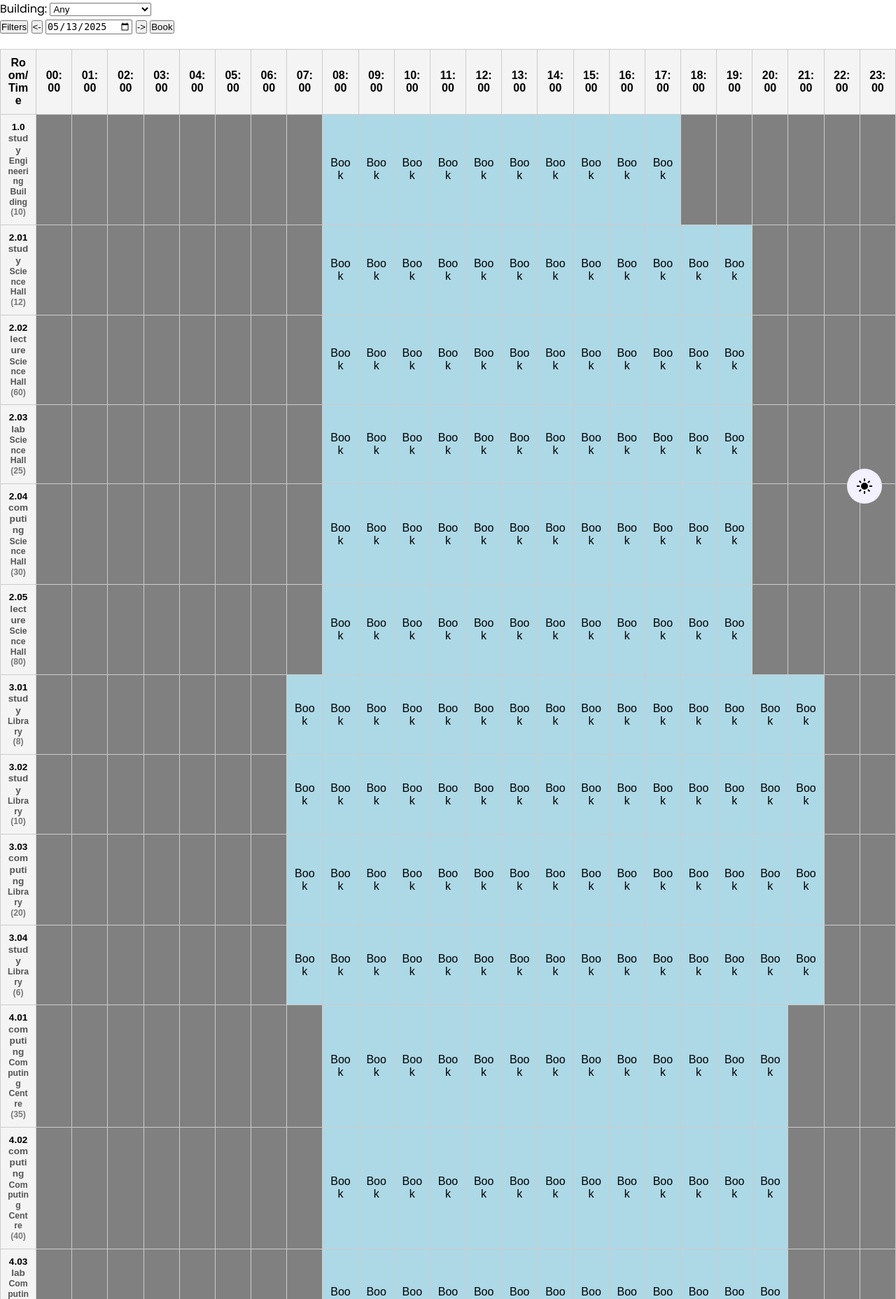
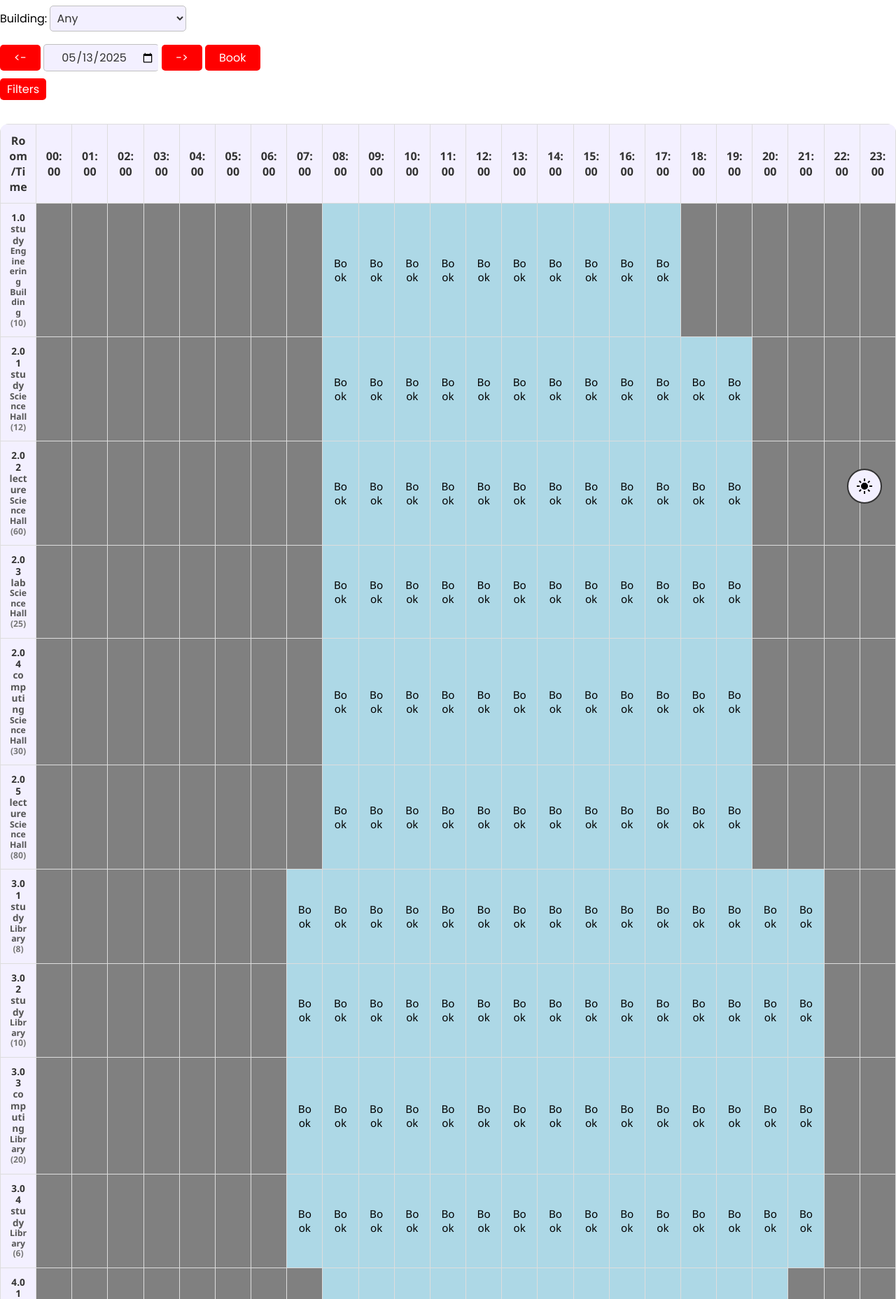
Before and after one commit to uopSETAPTeam3b/BookingApp, a FastAPI app: template template/book.html in a window 1280 px wide. Shown: the part 60-1917 px from the top of the page at 70% size. Run offline with FastAPI, Linux system fonts and the light colour scheme; the template is opened without the code that fills it, so the values that code supplies are empty; data comes from the database, SQL or seed files in the repository.

Commit message:
book.css finished

```diff
--- a/static/book.css
+++ b/static/book.css
@@ -1,49 +1,186 @@
+/* Filter Section */
+#filter {
+    background-color: var(--background-color);
+    color: var(--text-color);
+    padding: 24px;
+    margin-top: 0px;
+    box-shadow: 0 6px 20px rgba(0, 0, 0, 0.08);
+    display: grid;
+    grid-template-columns: repeat(auto-fit, minmax(250px, 1fr));
+    gap: 24px;
+    max-height: 1000px;
+    opacity: 1;
+    transform: scaleY(1);
+    transform-origin: top;
+    transition: max-height 0.4s ease, opacity 0.4s ease, transform 0.4s ease;
+    overflow: hidden;
+}
+
+#filter.hidden {
+    max-height: 0;
+    opacity: 0;
+    transform: scaleY(0.95);
+    pointer-events: none;
+}
+
+#filter label {
+    font-weight: 600;
+    margin-bottom: 8px;
+    font-size: 1rem;
+    display: block;
+}
+
+#filter select,
+#filter input[type="range"] {
+    width: 100%;
+    padding: 10px 12px;
+    border-radius: 12px;
+    border: 1px solid var(--color-1);
+    background-color: var(--input-color);
+    color: var(--text-color);
+    font-size: 1rem;
+    transition: border-color 0.2s ease, background-color 0.2s ease;
+}
+
+#filter select:focus,
+#filter input[type="range"]:focus {
+    outline: none;
+    border-color: var(--accent-color);
+}
+
+#filter span {
+    margin-top: 6px;
+    display: block;
+    font-size: 0.85rem;
+    color: var(--text-color);
+}
+
+/* Booking Table */
 #bookings-table {
     width: 100%;
     border-collapse: collapse;
-    font-family: Arial, sans-serif;
-    margin-top: 20px;
+    font-family: 'Segoe UI', Tahoma, Geneva, Verdana, sans-serif;
+    margin-top: 24px;
     table-layout: fixed;
+    border-radius: 12px;
+    overflow: hidden;
 }
 
 #bookings-table th,
 #bookings-table td {
-    border: 1px solid #ccc;
-    padding: 10px;
+    border: 1px solid #ddd;
+    padding: 12px;
     text-align: center;
     word-wrap: break-word;
+    transition: background-color 0.2s ease;
 }
 
 #bookings-table th {
-    background-color: #f4f4f4;
-    font-weight: bold;
+    background-color: var(--input-color);
+    font-weight: 600;
+    font-size: 1rem;
+    color: var(--text-color);
 }
 
 #bookings-table td {
+    font-size: 0.95rem;
     cursor: pointer;
-    transition: background-color 0.2s;
 }
 
 #bookings-table td:hover {
-    filter: brightness(0.95);
+    background-color: rgba(0, 0, 0, 0.05);
 }
+
 #bookings-table td.unusable {
-    color: #888;
+    color: #aaa;
     font-style: italic;
+    cursor: not-allowed;
 }
 
 #bookings-table td.booked {
-    background-color: #d3d3d3 !important;
+    background-color: #e0e0e0 !important;
     cursor: not-allowed;
 }
 
 #bookings-table td.available {
-    background-color: #90ee90;
+    background-color: #b3f7b3;
 }
 
 #bookings-table td.selected {
-    background-color: rgb(231, 101, 101) !important;
+    background-color: #e76161 !important;
+    color: white;
 }
+
+/* Common Input Styles */
+#buildingSelect,
+#date {
+    padding: 5px 5px;
+    border-radius: 5px;
+    border: 1px solid var(--color-1);
+    background-color: var(--input-color);
+    color: var(--text-color);
+    font-size: 1rem;
+    font-family: inherit;
+    margin: 8px 0px 10px 0;
+    transition: border-color 0.3s ease, background-color 0.3s ease;
+}
+
+#buildingSelect:focus,
+#date:focus {
+    outline: none;
+    border-color: var(--accent-color);
+}
+
+#date {
+    text-align: center;
+    min-width: 130px;
+    border-right: 1px solid var(--background-color);
+}
+
+#date::-webkit-calendar-picker-indicator {
+    filter: invert(1);
+    cursor: pointer;
+}
+
+/* Shared Button Styles */
+#expand-filter,
+#pre,
+#next,
+#book {
+    display: inline-block;
+    padding: 6px 20px;
+    font-size: 1rem;
+    font-family: inherit;
+    background-color: var(--accent-color);
+    color: white;
+    border: none;
+    cursor: pointer;
+    transition: background-color 0.2s ease, transform 0.1s ease;
+    border-radius: 5px;
+    margin: 0px 0 10px 0;
+}
+
+#expand-filter{
+    padding: 3px 10px;
+}
+
+#expand-filter:hover,
+#pre:hover,
+#next:hover,
+#book:hover {
+    background-color: var(--accent-color-hover);
+    transform: translateY(-1px);
+}
+
 .hidden {
     display: none !important;
-  }
+}
+
+#date::-webkit-calendar-picker-indicator {
+    filter: brightness(0);
+}
+
+
+.dark-mode #date::-webkit-calendar-picker-indicator {
+    filter: brightness(100);
+}
--- a/static/darkmode.css
+++ b/static/darkmode.css
@@ -29,8 +29,8 @@
   height: 50px;
   width: 50px;
   padding: 0;
-    border: 2px black;
   border-radius: 50%;
+  border: 2px solid var(--text-color);
   background-color: var(--input-color);
   display: flex;
   justify-content: center;
@@ -42,7 +42,7 @@
 }
 
 .darkmode #theme-switch {
-    border-color: white;
+  border: 2px solid var(--text-color);
 }
 
 .theme-icon {
@@ -60,4 +60,5 @@
 
 .darkmode .dark-icon {
   display: block;
+  filter: brightness(0) invert(1);
 }
--- a/template/book.html
+++ b/template/book.html
@@ -1,37 +1,52 @@
-{%set page="book"%}
-{%include "nav.html"%}
+{% set page="book" %}
+{% include "nav.html" %}
 
 <link rel="stylesheet" href="/book.css">
 <link rel="stylesheet" href="/darkmode.css">
 <link rel="stylesheet" href="/nav.css">
-<style href="book.css"></style>
+
 <button id="theme-switch" title="Toggle Theme">
   <img src="/light_mode.svg" alt="Light Mode" class="theme-icon light-icon">
   <img src="/dark_mode.svg" alt="Dark Mode" class="theme-icon dark-icon">
 </button>
+
 <div>
   <label for="buildingSelect">Building:</label>
   <select id="buildingSelect" name="buildingSelect">
     <option value="Any">Any</option>
   </select>
 </div>
+
+<div id="nav-controls">
+  <button id="pre"><-</button>
+  <input type="date" value="" id="date">
+  <button id="next">-></button>
+  <button id="book">Book</button>
+</div>
+
+<!-- Filter Toggle -->
 <button id="expand-filter">Filters</button>
+
+<!-- Filters Section -->
 <section id="filter" class="hidden">
   <div>
     <label for="lengthRange">Length (Hours):</label>
     <input type="range" id="lengthRange" name="lengthRange" min="1" max="24" value="1">
     <span id="lengthDisplay">1 Hour</span>
   </div>
+
   <div>
-        <label for="fromToRange">From (Hour of Day):</label>
+    <label for="fromRange">From (Hour of Day):</label>
     <input type="range" id="fromRange" name="fromToRange" min="0" max="23" value="0">
     <span id="fromDisplay">00:00</span>
   </div>
+
   <div>
-        <label for="fromToRange">To (Hour of Day):</label>
+    <label for="toRange">To (Hour of Day):</label>
     <input type="range" id="toRange" name="fromToRange" min="0" max="23" value="24">
     <span id="toDisplay">24:00</span>
   </div>
+
   <div>
     <label for="roomTypeSelect">Room Type:</label>
     <select id="roomTypeSelect" name="roomTypeSelect">
@@ -44,24 +59,23 @@
   </div>
 
   <div>
-        <label for ="facilities">Facilities:</label>
+    <label for="facilities">Facilities:</label>
     <select id="facilities" name="facilities">
       <option value="any">Any</option>
     </select>
   </div>
+
   <div>
     <label for="capacityRange">Capacity:</label>
     <input type="range" id="capacityRange" name="capacityRange" min="1" max="1000" value="1">
     <span id="capacityDisplay">1</span>
   </div>
 </section>
-<button id="pre"><-</button>
-<input type="date" value="" id="date">
-<button id="next">-></button>
-<button id="book">Book</button>
 
+<!-- Booking Table -->
 <table id="bookings-table"></table>
 
+<!-- Scripts -->
 <script src="book.js" type="module"></script>
 <script src="filter.js" type="module"></script>
-<script type="text/javascript" src="darkmode.js" defer></script>
+<script src="darkmode.js" defer></script>
```
Lines whose indentation alone changed are shown as unchanged.
